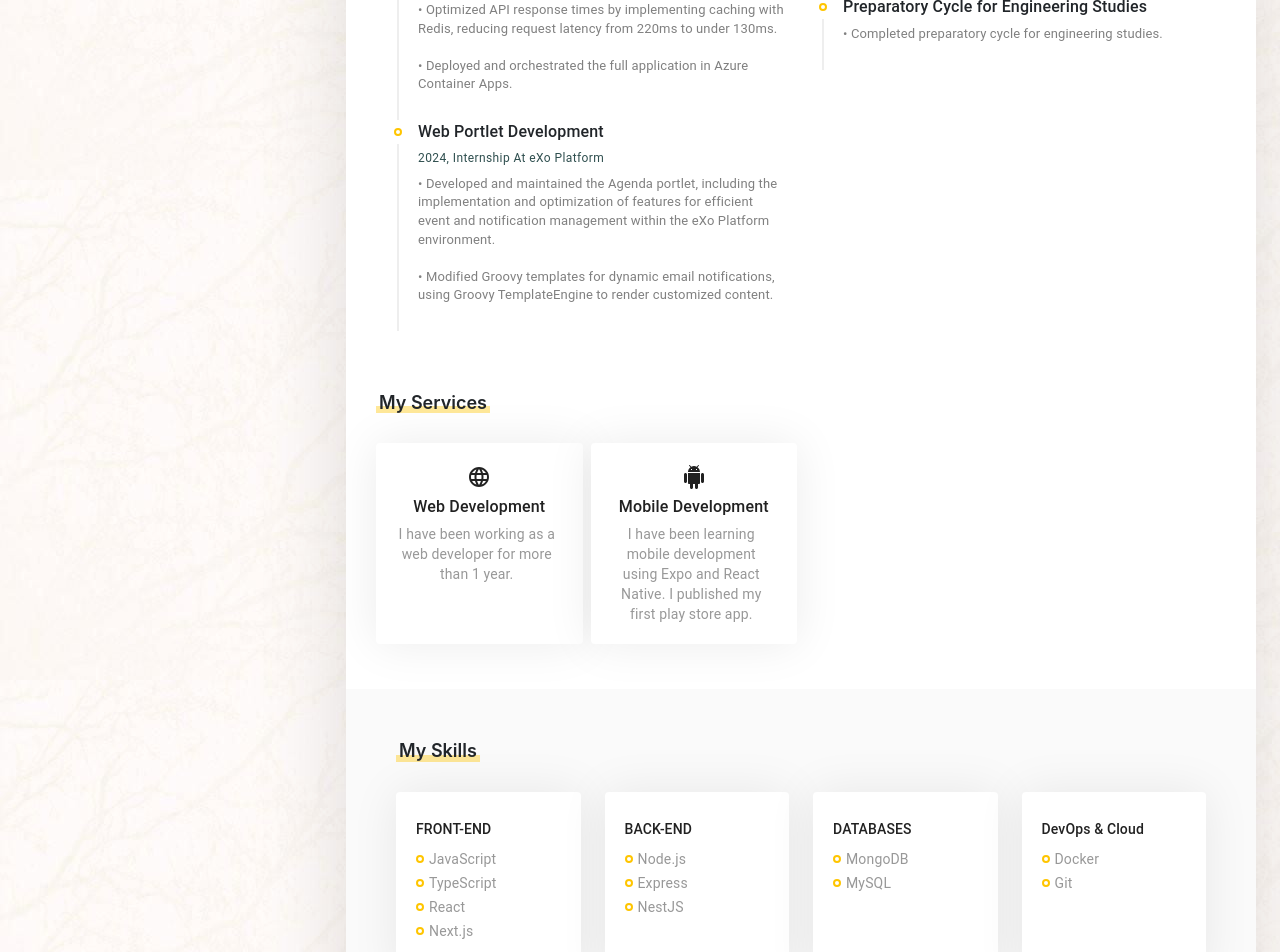
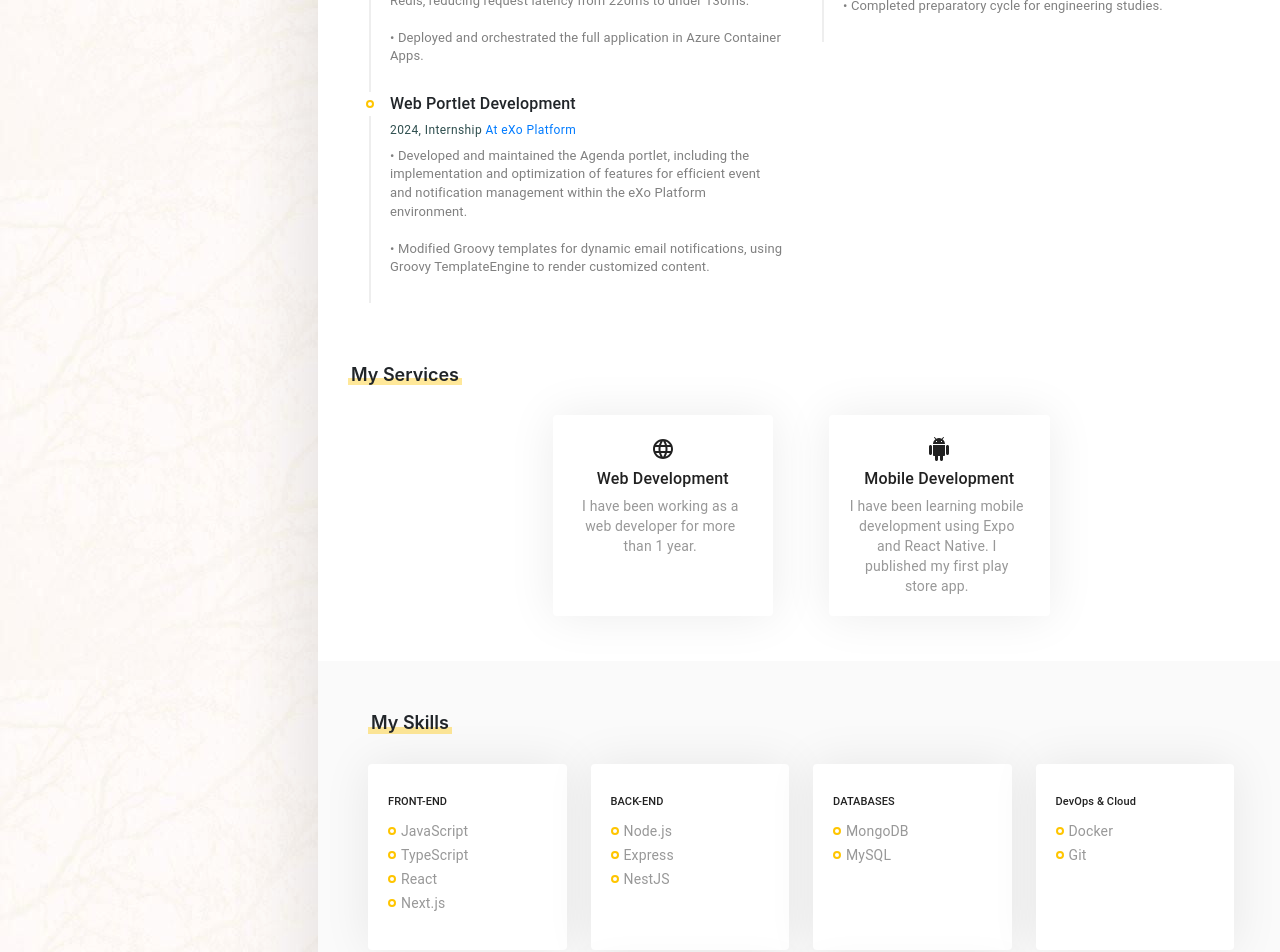
Before and after one commit to Telgou/ahmed-portfolio, a React (Vite) app: page / in a window 1280 px wide. Shown: the part 820-1772 px from the top of the page. Built offline with nearby package versions, Linux system fonts and the light colour scheme.

Commit message:
Downgrade React and React-DOM to version 17, update various dependencies, fix CV download links, and enhance responsive design in Resume page styles.

```diff
--- a/package.json
+++ b/package.json
@@ -14,10 +14,10 @@
     "file-saver": "^2.0.5",
     "flag-icons": "^6.15.0",
     "jspdf": "^2.1.1",
-    "react": "^18.3.1",
+    "react": "^17.0.2",
     "react-bootstrap": "^1.4.0",
     "react-dark-mode-toggle": "^0.0.10",
-    "react-dom": "^18.3.1",
+    "react-dom": "^17.0.2",
     "react-router-dom": "^5.2.0",
     "react-sticky": "^6.0.3",
     "styled-components": "^5.2.1",
--- a/src/App.css
+++ b/src/App.css
@@ -3,6 +3,10 @@
 }
 
 /* #region Margins and Paddings */
+.top_80 {
+  margin-top: 80px !important;
+}
+
 .top_60 {
   margin-top: 60px !important;
 }
--- a/src/App.jsx
+++ b/src/App.jsx
@@ -20,7 +20,7 @@ function App() {
           <Profile language={language} />
         </Grid>
 
-        <Grid item xs>
+        <Grid xs>
           <Router>
             <ScrollToTop>
               <Header setLanguage={setLanguage} language={language} />
--- a/src/components/Profile/Profile.jsx
+++ b/src/components/Profile/Profile.jsx
@@ -58,7 +58,7 @@ function Profile({ language }) {
           {/*<CustomTimelineItem title={language == "en" ? "Phone" : "Tél"} text={resumeDataTranslated.phone} />*/}
         </CustomTimeline>
         <div className={"button_container"}>
-          <a href={language == "en" ? "https://drive.google.com/uc?export=download&id=19-8o_58G3gjFqfK4uB46NY-9aB5deHJu" : "https://drive.google.com/uc?export=download&id=16tiF6T_xr2BtLPEQWU04r2UtM7EPIS6O"} download={true}>
+          <a href={language == "en" ? "https://drive.google.com/file/d/1ANgTHl9iMunDhKpaTrS3r546IbbDOKgU" : "https://drive.google.com/file/d/1ANgTHl9iMunDhKpaTrS3r546IbbDOKgU"} download={true}>
             <CustomButton text={language == "en" ? "Download CV" : "Télécharger CV"} icon={<GetAppIcon />} />
           </a>
         </div>
--- a/src/index.jsx
+++ b/src/index.jsx
@@ -1,11 +1,5 @@
 import React from 'react';
-import ReactDOM from 'react-dom/client';
-import App from './App.jsx';
+import ReactDOM from 'react-dom';
+import App from './App';
 import './index.css';
-
-const root = ReactDOM.createRoot(document.getElementById('root'));
-root.render(
-  <React.StrictMode>
-    <App />
-  </React.StrictMode>
-);
+ReactDOM.render(<App />, document.getElementById('root'));
--- a/src/pages/Resume/Resume.css
+++ b/src/pages/Resume/Resume.css
@@ -22,6 +22,10 @@
     color: gray;
     font-size: small;
     margin-top: 6px;
+}
+
+.resume_timeline>.MuiGrid-root {
+    display: flex;
 }
 
 /* #endregion */
@@ -71,6 +75,30 @@
     font-size: 14px !important;
     font-weight: 500 !important;
     line-height: 35px !important;
+}
+
+/* Small screens */
+@media (max-width: 600px) {
+    .skill .skill_title {
+        font-size: 12px !important;
+        line-height: 28px !important;
+    }
+}
+
+/* Medium screens */
+@media (min-width: 600px) and (max-width: 900px) {
+    .skill .skill_title {
+        font-size: 16px !important;
+        line-height: 32px !important;
+    }
+}
+
+/* Large screens (optional overwrite) */
+@media (min-width: 900px) {
+    .skill .skill_title {
+        font-size: 11px !important;
+        line-height: 35px !important;
+    }
 }
 
 .skill .skill_description {
--- a/src/pages/Resume/Resume.jsx
+++ b/src/pages/Resume/Resume.jsx
@@ -51,9 +51,9 @@ function Resume({ language }) {
                       </Typography>
                       <Typography variant={"caption"} className="timeline_date">
                         {experience.date}
-                        <span className="cursor-pointer " onClick={() => window.open("https://www.exoplatform.com/")}>
+                        <a style={{ cursor: "pointer" }} className="text-blue-500" onClick={() => window.open(experience.link)}>
                           {experience.company}
-                        </span>
+                        </a>
                       </Typography>
                       <Typography
                         variant={"body2"}
@@ -102,9 +102,9 @@ function Resume({ language }) {
           <h6 className={"section_title_text"}>{language === "en" ? "My Services" : "Mes Services"}</h6>
         </Grid>
         <Grid item xs={12}>
-          <Grid container spacing={1} className="justify-around">
+          <Grid container spacing={1} className="justify-content-center">
             {resumeDataTranslated.services.map((service, index) => (
-              <Grid item xs={12} sm={6} md={3} key={`${service.title}-${index}`}>
+              <Grid item xs={12} sm={6} md={3} key={`${service.title}-${index}`} className="mx-4">
                 <Paper elevation={5} className={"skill"}>
                   <div className="service">
                     <service.icon className="service_icon" />
@@ -133,14 +133,17 @@ function Resume({ language }) {
             <span></span>
             <h6 className={"section_title_text"}>{language === "en" ? "My Skills" : "Mes Compténces"}</h6>
           </Grid>
-          <Grid container spacing={3} className="justify-between">
+          <Grid container spacing={3} className="justify-content-center">
             {resumeDataTranslated.skills.map((skill, index) => (
               <Grid item xs={12} sm={6} md={3}
                 key={`${skill.title}-desc-${index}`}>
                 <Paper elevation={0} className={"skill"}>
-                  <Typography varian={"h6"} className={"skill_title"}>
+
+                  <Typography
+                    className={"skill_title"}>
                     {skill.title}
                   </Typography>
+
                   {skill.description.map((element, index) => (
                     <Typography
                       variant={"body2"}
--- a/src/utils/generalData.js
+++ b/src/utils/generalData.js
@@ -37,10 +37,7 @@ export default {
       link: "https://github.com/Telgou",
       text: "/Telgou",
       icon: GitHub,
-    },
-    Telegram: {
-      link: "#",
-    },
+    }
   },
 
 
--- a/src/utils/resumeData FR.js
+++ b/src/utils/resumeData FR.js
@@ -72,7 +72,7 @@ export default {
     "Je suis Gamgami Ahmed, un Ingénieur Logiciel Junior Tunisien passionné." +
     " Je suis expérimenté en Next.js et l'écosystème Node.js (Express, NestJS)." +
     "\n\n" +
-    "Ma passion pour l'informatique et les ordinateurs a commencé depuis que j'avais 6 ans lorsque j'ai eu mon premier ordinateur et j'ai commencé à bricoler avec. À l'âge de 14 ans, j'ai commencé à travailler avec des sites Web simples en HTML et CSS et j'ai acquis plus de compétences techniques au fil du temps. J'ai terminé mon Diplôme National d'Ingénieur en Informatique avec Mention Très Bien." +
+    "Ma passion pour l'informatique et les ordinateurs a commencé depuis que j'avais 6 ans lorsque j'ai eu mon premier ordinateur et j'ai commencé à bricoler avec. À l'âge de 14 ans, j'ai commencé à travailler avec des sites Web simples en HTML et CSS et j'ai acquis plus de compétences techniques au fil du temps. J'ai terminé mon Diplôme National d'Ingénieur en Informatique avec Mention Excellent." +
     "\n\n" +
     "Vous êtes les bienvenus sur mon site portfolio personnel. N'hésitez pas à jeter un œil aux applications et échantillons sur lesquels j'ai travaillé, ainsi qu'à parcourir mon profil GitHub. Pour me contacter, vous pouvez simplement me contacter sur l'un de mes comptes de médias sociaux.",
 
@@ -80,6 +80,7 @@ export default {
     {
       title: "Développement de Plateforme de Compteurs Smart Grid",
       company: "Telnet Group",
+      link: "https://groupe-telnet.com/en/",
       location: "Tunis, Tunisie",
       description:
         "• Conception et développement d'une plateforme interactive avec une carte géographique visualisant l'emplacement des compteurs intelligents en utilisant leurs coordonnées GPS et des graphiques dynamiques pour surveiller les lectures des compteurs." +
@@ -87,12 +88,13 @@ export default {
         "• Optimisation des temps de réponse de l'API en implémentant la mise en cache avec Redis, réduisant la latence des requêtes de 220ms à moins de 130ms." +
         "\n \n" +
         "• Déploiement et orchestration de l'application complète dans Azure Container Apps.",
-      date: "2025",
+      date: "2025, ",
     },
     {
       title: "Développement de Portlet Web",
       company: " chez eXo Platform",
       location: "Tunis, Tunisie",
+      link: "https://www.exoplatform.com/",
       description:
         "• Développement et maintenance du portlet Agenda, incluant l'implémentation et l'optimisation de fonctionnalités pour une gestion efficace des événements et des notifications dans l'environnement eXo Platform." +
         "\n \n" +
@@ -103,7 +105,7 @@ export default {
 
   educations: [
     {
-      title: "Diplôme National d'Ingénieur en Informatique (Mention Très Bien)",
+      title: "Diplôme National d'Ingénieur en Informatique (Mention Excellent)",
       institution: "École Supérieure Privée d'Ingénierie et de Technologie - Esprit",
       location: "Tunis, Tunisie",
       description:
@@ -128,7 +130,7 @@ export default {
     {
       title: "Développement Mobile",
       description: "J'apprends le développement mobile en utilisant Expo et React Native. J'ai publié ma première application sur le Play Store.",
-      icon: AndroidOutlined ,
+      icon: AndroidOutlined,
     },
   ],
 
@@ -294,7 +296,7 @@ export default {
       links: [
         {
           link: "https://play.google.com/store/apps/details?id=com.telgou.Tawssila",
-          icon: AndroidOutlined ,
+          icon: AndroidOutlined,
         },
         {
           link: "https://tawssila.vercel.app/",
--- a/src/utils/resumeData.js
+++ b/src/utils/resumeData.js
@@ -66,6 +66,7 @@ export default {
     {
       title: "Smart Grid Meters Platform Development",
       company: "Telnet Group",
+      link:"https://groupe-telnet.com/en/",
       location: "Tunis, Tunisia",
       description:
         "• Designed and developed an interactive platform with a geographic map visualizing the location of smart meters using their GPS coordinates and dynamic charts to monitor meter readings." +
@@ -73,12 +74,13 @@ export default {
         "• Optimized API response times by implementing caching with Redis, reducing request latency from 220ms to under 130ms." +
         "\n \n" +
         "• Deployed and orchestrated the full application in Azure Container Apps.",
-      date: "2025",
+      date: "2025, ",
     },
     {
       title: "Web Portlet Development",
       company: " At eXo Platform",
       location: "Tunis, Tunisia",
+      link: "https://www.exoplatform.com/",
       description:
         "• Developed and maintained the Agenda portlet, including the implementation and optimization of features for efficient event and notification management within the eXo Platform environment." +
         "\n \n" +
--- a/tailwind.config.js
+++ b/tailwind.config.js
@@ -2,7 +2,7 @@
 module.exports = {
   content: [
     "./index.html",
-    "./src/**/*.{js,jsx,ts,tsx}"
+    "./src/**/*.{js,jsx,ts,tsx}",
   ],
   theme: {
     extend: {},
```
Also changed, not shown: public/download.jfif (added), 1 other file (tests, documents, lock files or other folders).
